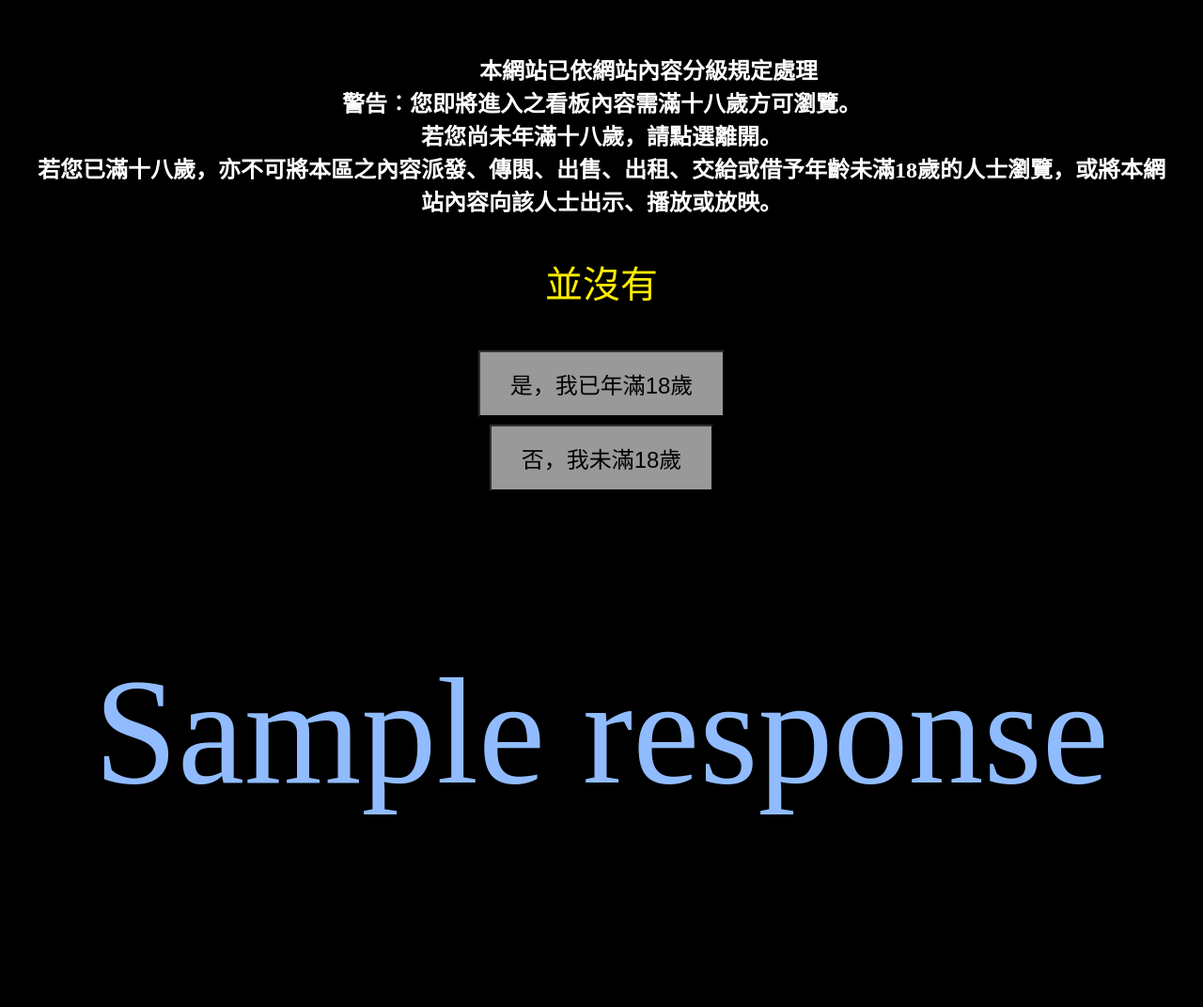
After one commit to cplee0812/csx2018, a Django app: template templates/certification.html in a window 1280 px wide. The commit adds this page. Shown: the whole page at 94% size. Run offline with Django 3.2, Linux system fonts and the light colour scheme; the template is opened without the code that fills it: most values are stand-ins (such as "Sample title", 1, 10 or a date in 2020).

Commit message:
'第五周'

```diff
--- /dev/null
+++ b/helloworld/forms.py
@@ -0,0 +1,4 @@
+from django import forms
+
+class nameForm(forms.Form):
+    name1=forms.CharField()
--- a/helloworld/urls.py
+++ b/helloworld/urls.py
@@ -16,8 +16,12 @@ Including another URLconf
 from django.contrib import admin
 from django.urls import path
 from . import views
+from django.contrib.staticfiles.urls import staticfiles_urlpatterns
 
 urlpatterns = [
     path('admin/', admin.site.urls),
     path('', views.index),
+    path('mainpage/', views.mainpage),
 ]
+
+urlpatterns += staticfiles_urlpatterns()
--- a/sqlite/Mybase.sql
+++ /dev/null
@@ -1,3 +0,0 @@
-PRAGMA foreign_keys=OFF;
-BEGIN TRANSACTION;
-COMMIT;
--- /dev/null
+++ b/static/css/cirti.css
@@ -0,0 +1,46 @@
+html,
+body {
+    padding: 10px;
+    margin: 10px;
+    background-color: black;
+    background-attachment: local;
+    background-size: 100% auto;
+}
+
+#warning {
+    color: white;
+    font-size: 150%;
+    text-indent: 100px;
+    text-align: center;
+}
+
+#no {
+    color: rgb(255, 238, 0);
+    font-size: 250%;
+    text-align: center;
+}
+
+#big {
+    color: rgb(144, 188, 255);
+    font-size: 1000%;
+    text-align: center;
+}
+
+#center {
+    width: 100%;
+    text-align: center;
+}
+
+#button {
+    background-color: white;
+    size: 200%;
+    padding: 16px 32px;
+    text-align: center;
+    font-size: 150%;
+    margin: 4px 2px;
+    opacity: 0.6;
+    transition: 0.3s;
+    text-decoration: none;
+    cursor: pointer;
+    display: inline-block;
+}
--- /dev/null
+++ b/templates/certification.html
@@ -0,0 +1,29 @@
+<!DOCTYPE html>
+<html lang="zh">
+{% load staticfiles %}
+
+<head>
+    <meta charset="utf-8" />
+    <meta http-equiv="X-UA-Compatible" content="IE=edge">
+    <title>Page Title</title>
+    <meta name="viewport" content="width=device-width, initial-scale=1">
+    <link rel="stylesheet" type="text/css" media="screen" href="..\static\css\cirti.css" />
+</head>
+
+<body>
+    <h1 id="warning">本網站已依網站內容分級規定處理<br> 警告︰您即將進入之看板內容需滿十八歲方可瀏覽。
+        <br> 若您尚未年滿十八歲，請點選離開。<br>若您已滿十八歲，亦不可將本區之內容派發、傳閱、出售、出租、交給或借予年齡未滿18歲的人士瀏覽，或將本網站內容向該人士出示、播放或放映。
+    </h1>
+    <p id="no">並沒有</p>
+    <div id="center">
+        <a href="/mainpage">
+            <button type="button" id="button"> 是，我已年滿18歲</button></a>
+        <form action="" method="post">{% csrf_token %}
+            <button type="submit" value="nope" id="button"> 否，我未滿18歲</button></form>
+    </div>
+    <p id=big>{{ response }} </p>
+
+
+</body>
+
+</html>
```
Also changed, not shown: helloworld/settings.py (+14 -5 lines), helloworld/views.py (+13 -2 lines), templates/cpleepage.html (+7 -5 lines), Readme.md, db.sqlite3 (deleted), sqlite/Mybase.db (deleted), 3 other files.
